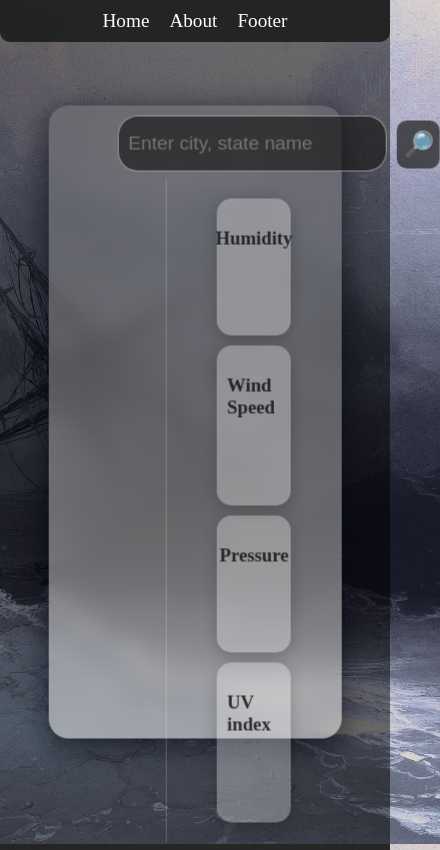
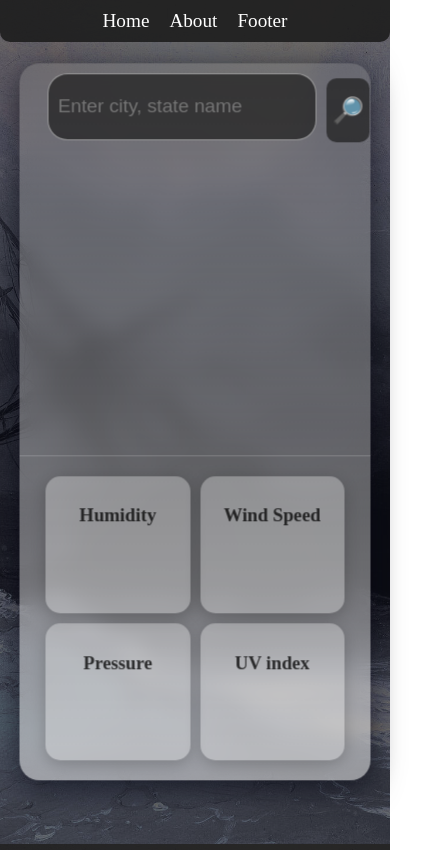
Before and after one commit to Spectrallrepos/weather-app, a plain HTML site: page index.html in a window 390 px wide. Shown: the top 850 px of the page, 440 px wide, since content can reach past the window. Drawn offline with Linux system fonts and the light colour scheme; files whose address does not match are found by name.

Commit message:
added mobile functionality

```diff
--- a/index.html
+++ b/index.html
@@ -12,7 +12,7 @@
     <nav>
         <ul>
             <li><a href="#">Home</a></li>
-            <li><a href="About.html">About</a></li>
+            <li><a href="About.html" target = "_blank">About</a></li>
             <li><a href="#footer">Footer</a></li>
         </ul>
     </nav>
--- a/script.js
+++ b/script.js
@@ -48,7 +48,7 @@ function displaymainDetails(weatherData) {
         <h1>${weatherData.location.name}</h1>
         <h2>${weatherData.current.temp_c}°C</h2>
         <p>${weatherData.current.condition.text}</p>
-        <img src="https:${weatherData.current.condition.icon}" alt="Weather Icon">
+        <img width="100" src="https:${weatherData.current.condition.icon}" alt="Weather Icon">
     `;
 }
 //other Details
--- a/styles.css
+++ b/styles.css
@@ -58,7 +58,7 @@ html{
     position: relative;
 }
 #footer a{
-    color: white;
+    color: rgb(180, 179, 179);
     text-decoration: none;
     margin-bottom: 1rem;
     margin-left:20px;
@@ -152,6 +152,17 @@ html{
     flex-direction: column;
     align-items: center;
     justify-content: center;
+    text-align: center;
+    width: 100%;
+    padding: 10px;
+    box-sizing: border-box;
+}
+#mainDetails h1,
+#mainDetails h2,
+#mainDetails p{
+    margin: 5px 0;
+    word-wrap: break-word;
+    max-width: 100%;
 }
 
 /*Other Details Section*/
@@ -179,3 +190,37 @@ html{
 #otherDetails div>p{
     font-size: 1.5rem;
 }
+
+/* Mobile Media Query */
+@media (max-width: 768px){
+    .details{
+        grid-template-rows: auto 1fr 1fr;
+        grid-template-columns: 1fr;
+        grid-template-areas:
+            "search"
+            "info"
+            "otherInfo";
+    }
+
+    #search{
+        grid-area: search;
+        margin-left: 5%;
+        margin-right: 5%;
+    }
+
+    #card{
+        width: 90%;
+        height: 85%;
+    }
+
+    #otherDetails{
+        border-left: none;
+        border-top: 1px solid rgba(255, 255, 255, 0.2);
+        margin-top: 10px;
+        padding-top: 20px;
+    }
+
+    #otherDetails div{
+        width: 40%;
+    }
+}
```
